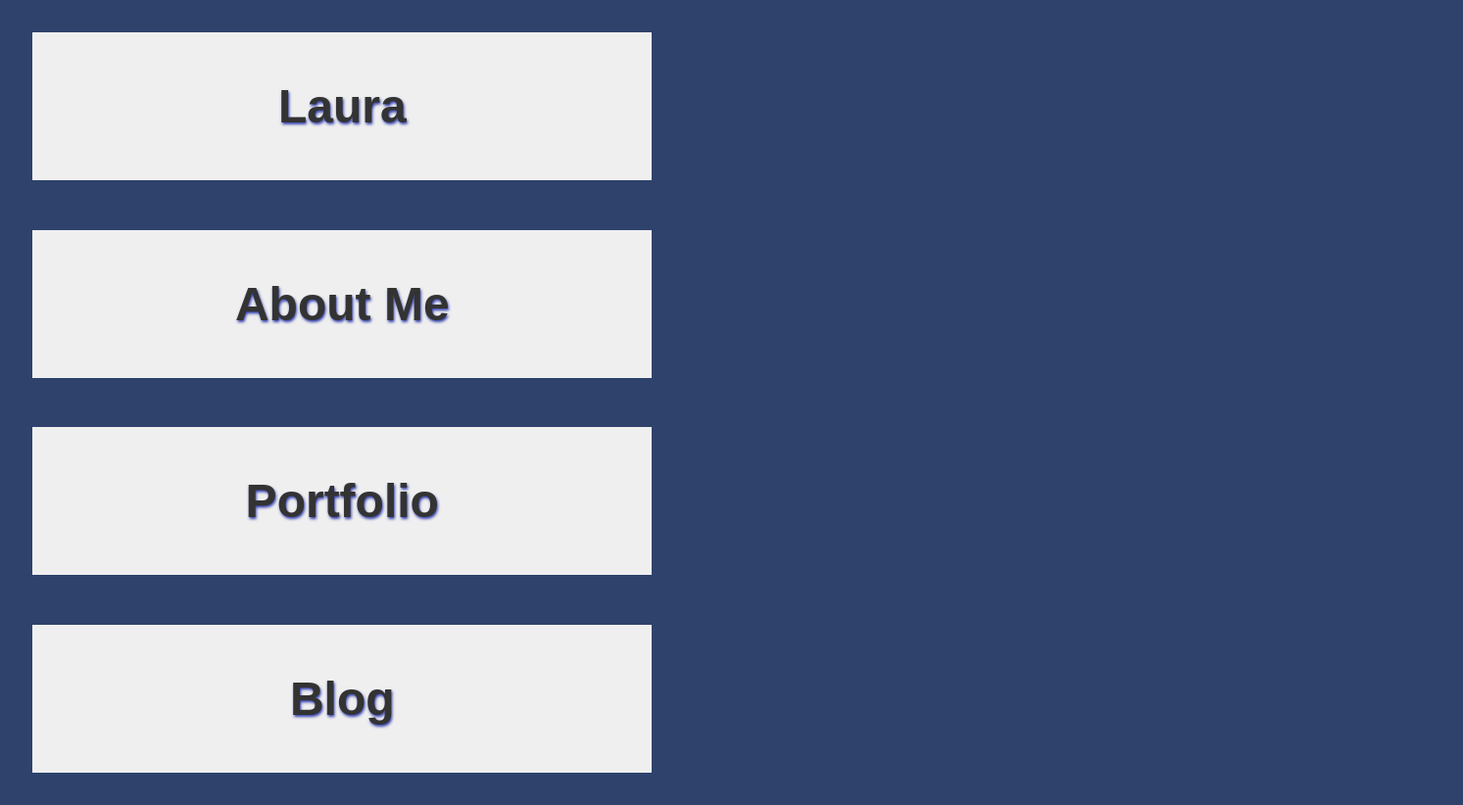
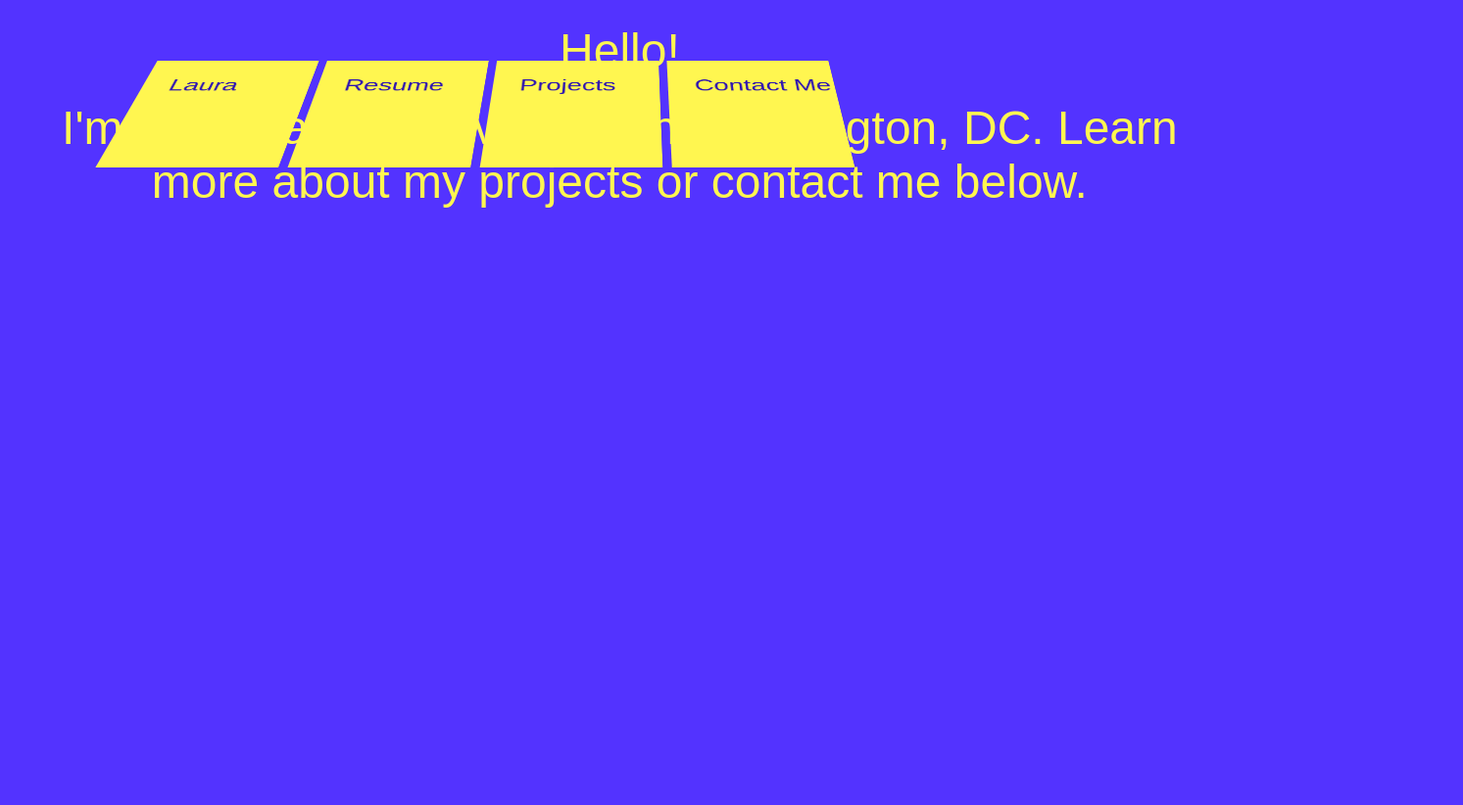
Before and after one commit to LauraWN/LauraWN.github.io, a plain HTML site: page index.html in a window 1280 px wide. Shown: the whole page at 98% size, 1493 px wide, since content can reach past the window. After the commit the page ends 800 px from the top, so only its background shows below. Drawn offline with Linux system fonts and the light colour scheme; files that its build step writes are made by us from their sources.

Commit message:
new portfolio page for GA

```diff
--- a/index.html
+++ b/index.html
@@ -1,16 +1,43 @@
-<!DOCTYPE html>
-<html lang="en">
+<!doctype html>
+<html>
   <head>
-    <meta charset="UTF-8" />
-    <link rel="stylesheet" href="css/styles.css">
+    <meta charset="UTF-8">
     <title>Laura Nawrocki</title>
+    <link href="styles.css" rel="stylesheet" type="text/css" media="all">
   </head>
+
   <body>
-    <div class="allButtons">
-      <button class="button">Laura</button>
-      <button class="button">About Me</button>
-      <button class="button">Portfolio</button>
-      <button class="button">Blog</button>
+    <div class="intro">
+     Hello!
     </div>
-</body>
+    <div class="intro">
+      I'm Laura, a web developer in Washington, DC. Learn more about my projects or contact me below.
+    </div>
+    <div id="container">
+      <div id="squares">
+        <a href="http://www.lauranawrocki.com" class="square laura">
+          <p>
+            Laura
+          </p>
+        </a>
+        <a href="http://www.lauranawrocki.com/resume.html" class="square resume">
+          <p>
+           Resume
+          </p>
+        </a>
+        <a href="http://www.lauranawrocki.com/projects.html" class="square projects">
+          <p>
+            Projects
+          </p>
+        </a>
+        <a href="http://www.lauranawrocki.com/contactme.html" class="square contactme">
+          <p>
+            Contact Me
+          </p>
+        </a>
+      </div>
+    </div>
+  </body>
 </html>
+
+<!-- http://codepen.io/anon/pen/Oypodr -->
--- a/styles.css
+++ b/styles.css
@@ -1,18 +1,84 @@
+html {
+  font-size: 100%;
+}
+
 body {
-  background-color: #2E426C;
+  background: #5333FF;
+  overflow: auto;
+  font-family: Arial, Helvetica, sans-serif;
   align-items: center;
   justify-content: center;
 }
 
-button {
-  border: none;
-  padding: 1em;
-  margin: 2% 2% 2% 2%;
-  font-weight: bold;
-  color: black;
-  color: #333;
-  text-shadow: 1px 2px 3px #3440ae;
+.intro {
   font-size: 3em;
-  height: 50%;
-  width: 50%;
+  color: #FFF650;
+  width: 95%;
+  margin: .5em;
+  text-align: center;
 }
+
+p {
+  font-size: 2em;
+  position: absolute;
+  margin: 1em 1em 1em 1em;
+  color: #2d13b2;
+  align-items: center;
+  justify-content: center;
+}
+
+#container {
+  -webkit-perspective: 1000px;
+  perspective: 1000px;
+  display: -webkit-flex;
+  display: flex;
+  align-items: center;
+  justify-content: center;
+}
+
+#squares {
+  width: 100%;
+  height:600px;
+  position: absolute;
+  left: 4%;
+  /*top: 0.5em;*/
+  /*background-color: white;*/
+  -webkit-transform: rotateZ(0deg);
+  transform: rotateX(45deg);
+  -webkit-transform-style: preserve-3d;
+  transform-style: preserve-3d;
+  display: -webkit-flex;
+  display: flex;
+}
+
+a.square {
+  width: 200px;
+  height: 200px;
+  float: left;
+  margin: 0 10px 10px 0;
+  cursor: pointer;
+  align-items: center;
+  justify-content: center;
+}
+
+a.square:before {
+  position: absolute;
+  content: '';
+  width: 200px;
+  height: 200px;
+  background: #FFF650;
+  -webkit-transition: all 1s;
+  transition: all 1s;
+  pointer-events: none;
+  align-items: center;
+  justify-content: center;
+}
+
+a.square:hover:before {
+  align-items: center;
+  justify-content: center;
+  background: #4aCC2a;
+  -webkit-transform: translate3d(0, 0, 20px);
+  transform: translate3d(0, 0, 20px);
+  box-shadow: 40px 40px 20px rgba(0, 0, 0, .8);
+}
```
Also changed, not shown: contactme.html (added, +5 -0 lines), resume.html (added, +45 -0 lines).
